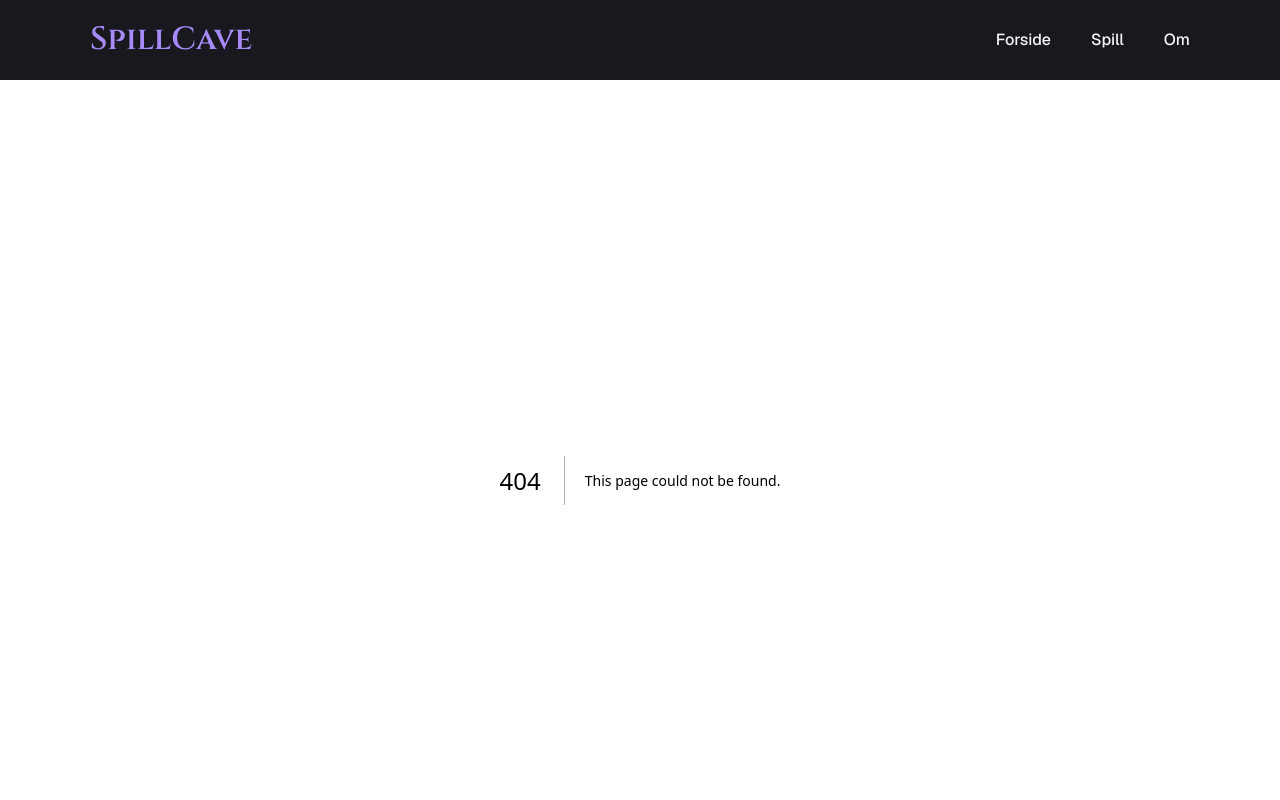
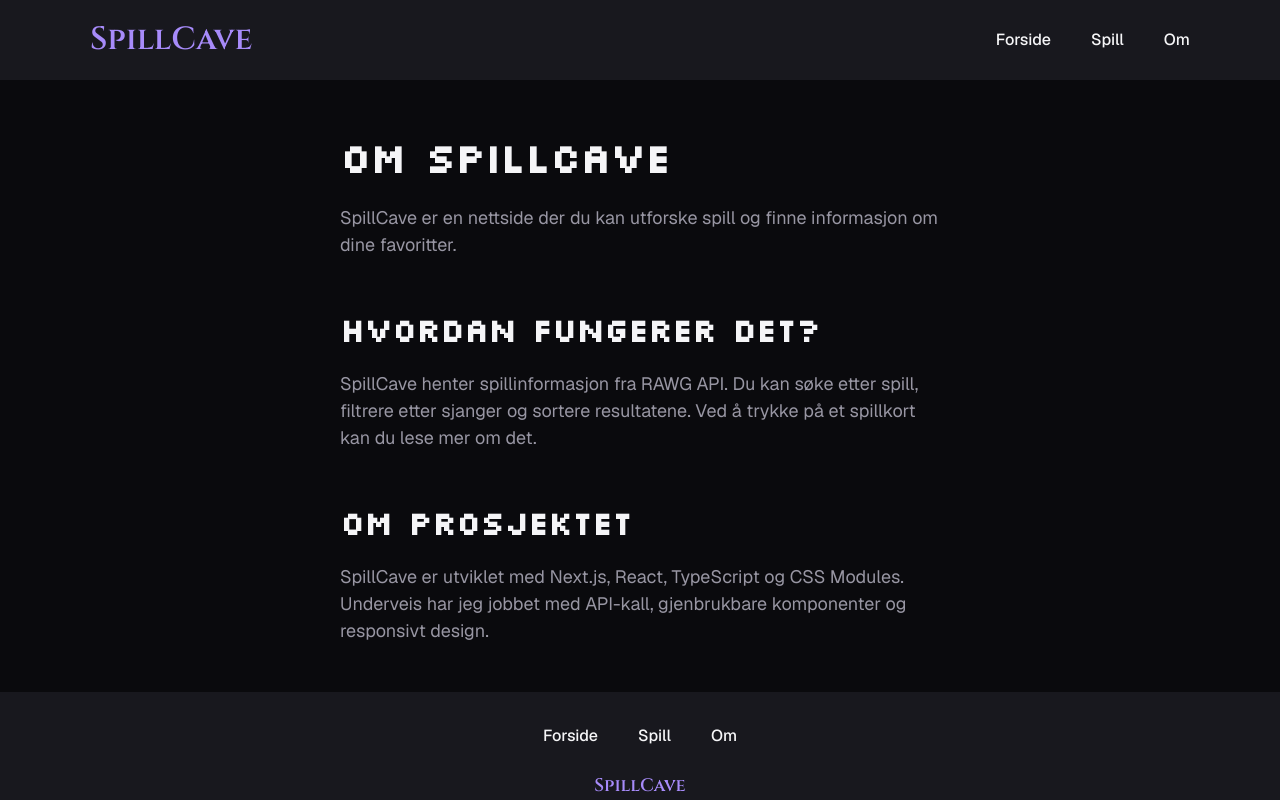
Before and after one commit to Adrianbp123/nextjs-project, a Next.js app: page /about in a window 1280 px wide. Before the commit this address had no page. Shown: the top 800 px of the page. Built offline with nearby package versions, Linux system fonts and the light colour scheme.

Commit message:
Lagt til enkel om-side

```diff
--- /dev/null
+++ b/app/about/page.module.css
@@ -0,0 +1,26 @@
+.page {
+    display: flex;
+    flex-direction: column;
+    gap: 3rem;
+
+    padding: 3rem 1rem;
+    margin: 0 auto;
+
+    section {
+        display: flex;
+        flex-direction: column;
+        gap: 1rem;
+    }
+
+    h1, h2 {
+        font-family: var(--font-pixel);
+    }
+
+
+
+    p {
+        max-width: 600px;
+        color: var(--muted-text);
+    }
+
+}
--- /dev/null
+++ b/app/about/page.tsx
@@ -0,0 +1,36 @@
+import styles from "./page.module.css"
+
+export default function AboutPage() {
+    return (
+        <main className={styles.page}>
+
+            <section>
+            <h1>Om SpillCave</h1>
+            <p>
+                SpillCave er en nettside der du kan utforske
+                spill og finne informasjon om dine favoritter.
+            </p>
+            </section>
+
+
+            <section>
+                <h2>Hvordan fungerer det?</h2>
+                <p>
+                    SpillCave henter spillinformasjon fra RAWG API.
+                    Du kan søke etter spill, filtrere etter sjanger og sortere resultatene.
+                    Ved å trykke på et spillkort kan du lese mer om det.
+                </p>
+            </section>
+
+            <section>
+                <h2>Om prosjektet</h2>
+                <p>
+                    SpillCave er utviklet med Next.js, React, TypeScript og CSS Modules.
+                    Underveis har jeg jobbet med API-kall, gjenbrukbare komponenter og responsivt design.
+                </p>
+            </section>
+
+
+        </main>
+    )
+}
--- a/app/games/[id]/page.tsx
+++ b/app/games/[id]/page.tsx
@@ -70,9 +70,6 @@ export default async function GamePage({ params }: GamePageProps) {
 
 </div>
 
-
-
-
         </main>
     )
 }
--- a/app/globals.css
+++ b/app/globals.css
@@ -44,10 +44,19 @@ html {
 }
 
 body {
+
+  min-height: 100vh;
+  display: flex;
+  flex-direction: column;
+
   background-color: var(--bg-color);
   color: var(--text-color);
   font-family: var(--text-font);
   line-height: 1.5;
+}
+
+main {
+  flex: 1;
 }
 
 /* Markering ved tastaturnavigasjon */
```
